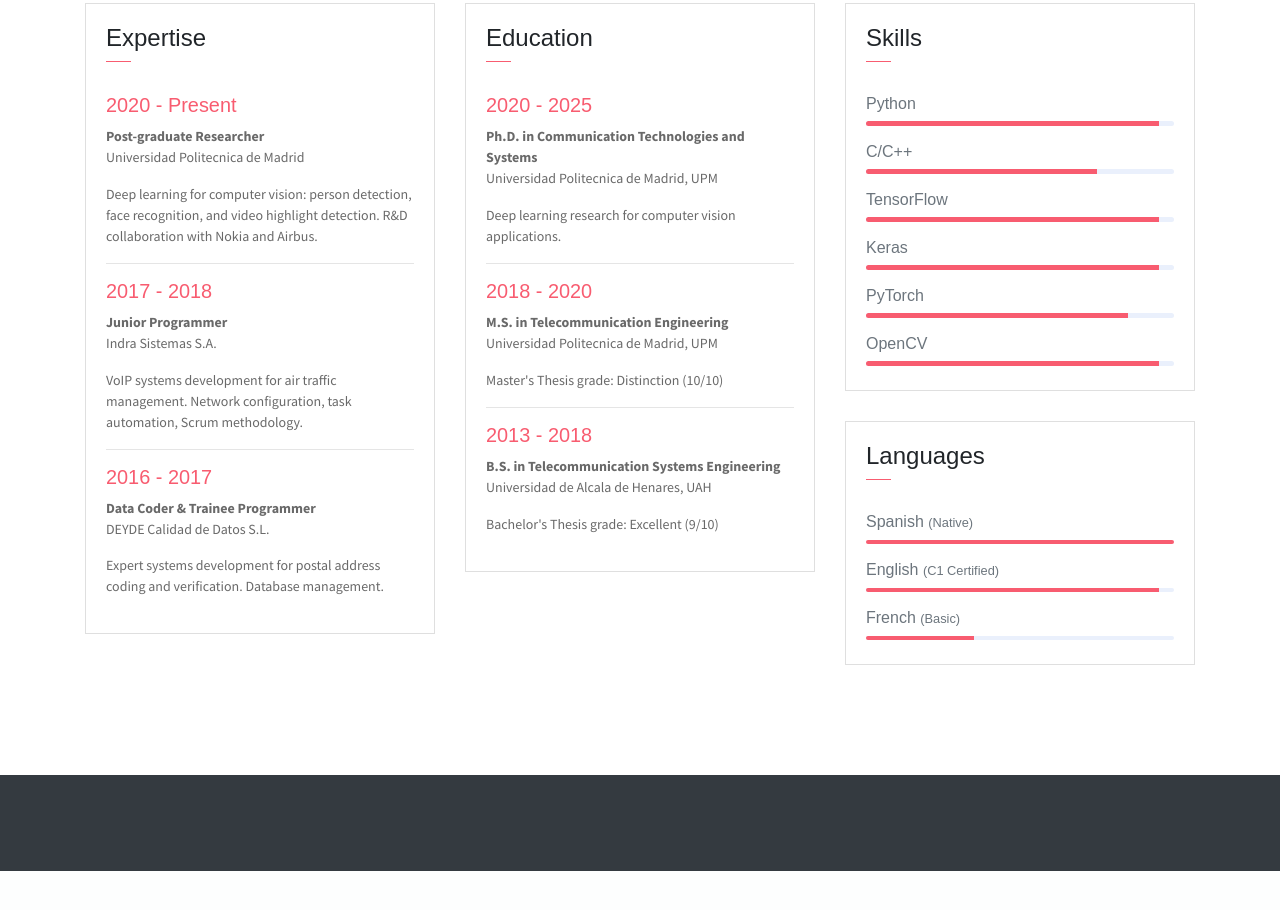
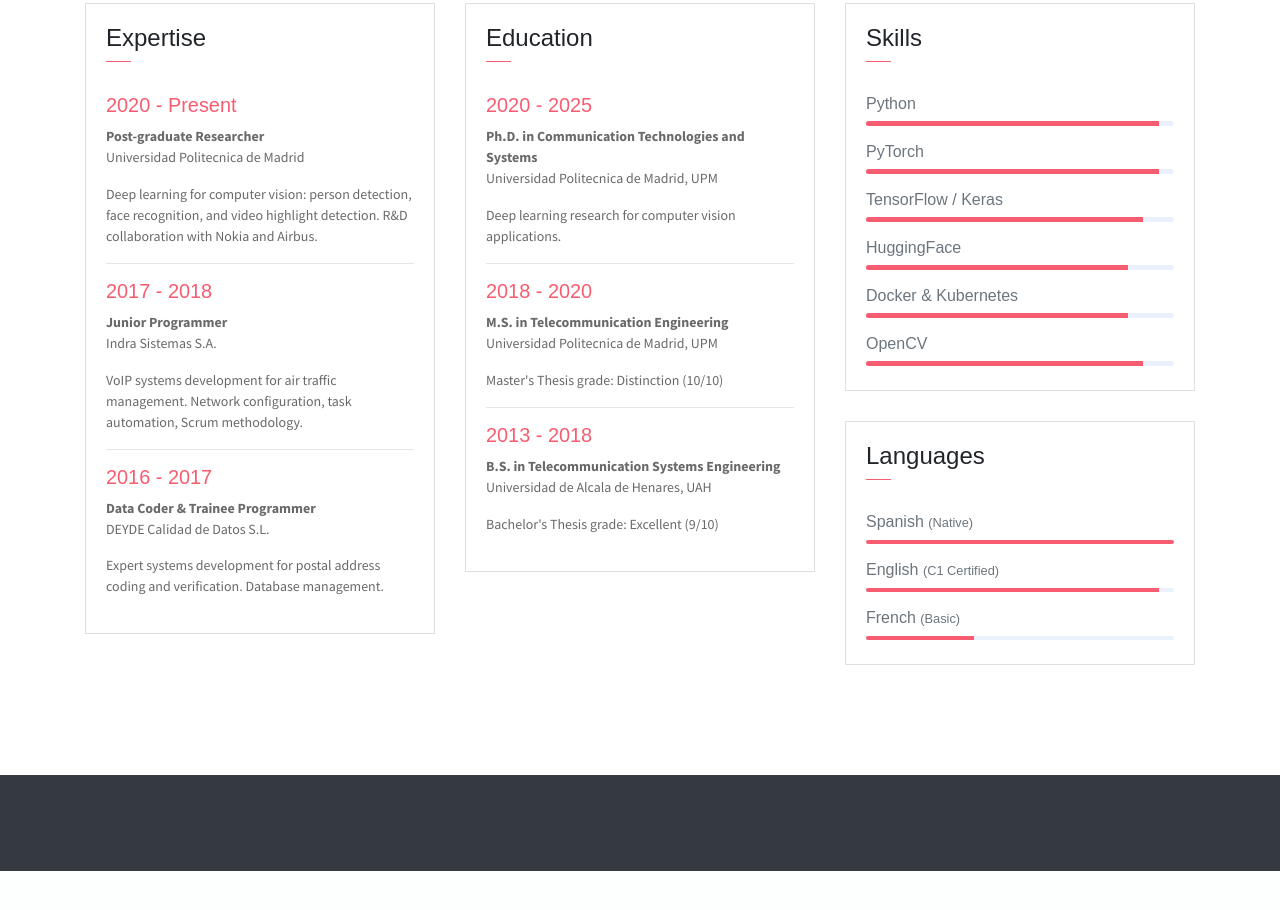
Before and after one commit to MarcosRodrigoT/marcosrodrigot.github.io, a website: page index.html in a window 1280 px wide. Shown: the part 1516-2426 px from the top of the page. Drawn offline with Linux system fonts and the light colour scheme; some packages are replaced by stand-ins of ours.

Commit message:
Update my Skills

```diff
--- a/index.html
+++ b/index.html
@@ -190,27 +190,27 @@
                         <div class="card-body pb-2">
                            <h6>Python</h6>
                             <div class="progress mb-3">
-                                <div class="progress-bar bg-danger" role="progressbar" style="width: 95%" aria-valuenow="25" aria-valuemin="0" aria-valuemax="100"></div>
-                            </div>
-                            <h6>C/C++</h6>
-                            <div class="progress mb-3">
-                                <div class="progress-bar bg-danger" role="progressbar" style="width: 75%" aria-valuenow="25" aria-valuemin="0" aria-valuemax="100"></div>
-                            </div>
-                            <h6>TensorFlow</h6>
-                            <div class="progress mb-3">
-                                <div class="progress-bar bg-danger" role="progressbar" style="width: 95%" aria-valuenow="50" aria-valuemin="0" aria-valuemax="100"></div>
-                            </div>
-                            <h6>Keras</h6>
-                            <div class="progress mb-3">
-                                <div class="progress-bar bg-danger" role="progressbar" style="width: 95%" aria-valuenow="75" aria-valuemin="0" aria-valuemax="100"></div>
+                                <div class="progress-bar bg-danger" role="progressbar" style="width: 95%" aria-valuenow="95" aria-valuemin="0" aria-valuemax="100"></div>
                             </div>
                             <h6>PyTorch</h6>
                             <div class="progress mb-3">
-                                <div class="progress-bar bg-danger" role="progressbar" style="width: 85%" aria-valuenow="75" aria-valuemin="0" aria-valuemax="100"></div>
+                                <div class="progress-bar bg-danger" role="progressbar" style="width: 95%" aria-valuenow="95" aria-valuemin="0" aria-valuemax="100"></div>
+                            </div>
+                            <h6>TensorFlow / Keras</h6>
+                            <div class="progress mb-3">
+                                <div class="progress-bar bg-danger" role="progressbar" style="width: 90%" aria-valuenow="90" aria-valuemin="0" aria-valuemax="100"></div>
+                            </div>
+                            <h6>HuggingFace</h6>
+                            <div class="progress mb-3">
+                                <div class="progress-bar bg-danger" role="progressbar" style="width: 85%" aria-valuenow="85" aria-valuemin="0" aria-valuemax="100"></div>
+                            </div>
+                            <h6>Docker & Kubernetes</h6>
+                            <div class="progress mb-3">
+                                <div class="progress-bar bg-danger" role="progressbar" style="width: 85%" aria-valuenow="85" aria-valuemin="0" aria-valuemax="100"></div>
                             </div>
                             <h6>OpenCV</h6>
                             <div class="progress mb-3">
-                                <div class="progress-bar bg-danger" role="progressbar" style="width: 95%" aria-valuenow="75" aria-valuemin="0" aria-valuemax="100"></div>
+                                <div class="progress-bar bg-danger" role="progressbar" style="width: 90%" aria-valuenow="90" aria-valuemin="0" aria-valuemax="100"></div>
                             </div>
                         </div>
                     </div>
```
